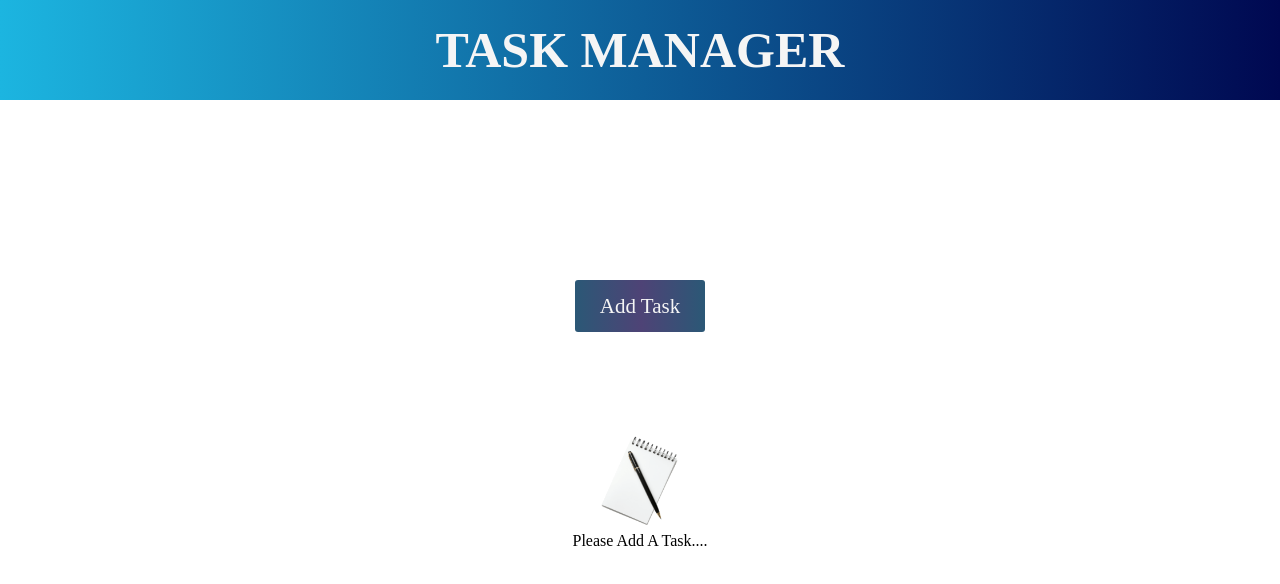
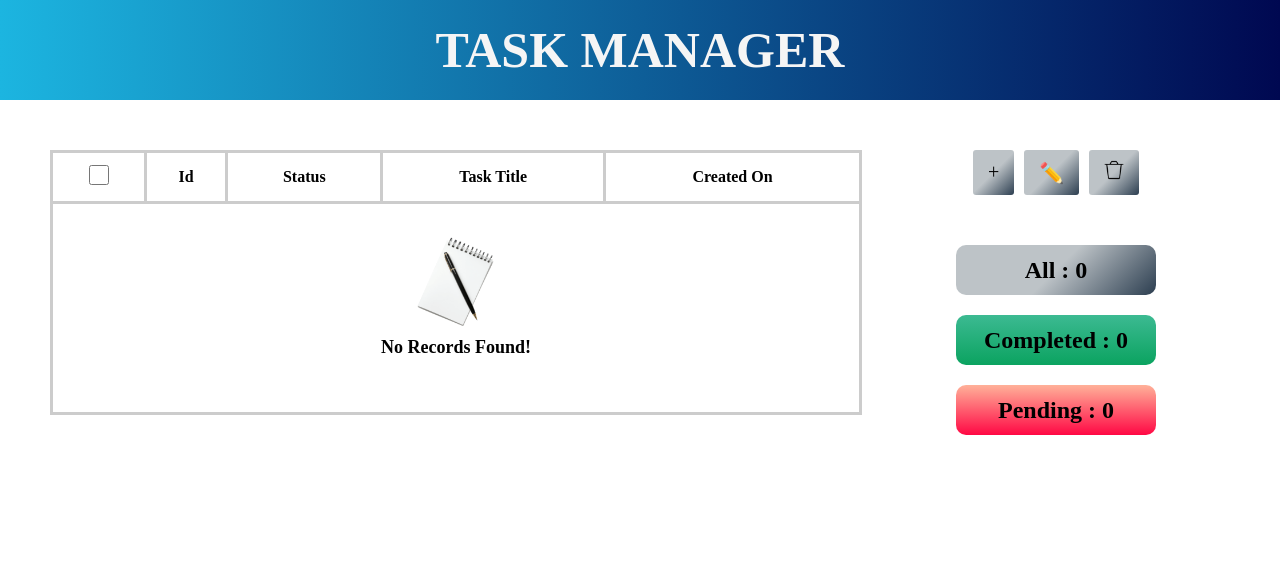
Before and after one commit to dharmraj25/task-management-app, a React (Create React App) app: page / in a window 1280 px wide. Shown: the top 584 px of the page. Built offline with nearby package versions, Linux system fonts and the light colour scheme.

Commit message:
Layout Changes

```diff
--- a/src/App.js
+++ b/src/App.js
@@ -6,6 +6,7 @@ import { useEffect, useState } from 'react';
 import { Routes, Route } from 'react-router-dom';
 import CreateTask from './App/CreateTask';
 import TaskDetails from './App/TaskDetails';
+import UpdateTask from './App/UpdateTask';
 
 function App() {
   const [taskslist, setTaskslist] = useState(() => {
@@ -70,6 +71,15 @@ function App() {
     localStorage.setItem('counter', JSON.stringify(counter));
   }, [counter]);
 
+  function handleUpdateTask(id, updatedTitle, updatedDesc){
+    setTaskslist(prev =>
+      prev.map(task =>
+        task.id === id ? {...task, title : updatedTitle, description : updatedDesc} : task
+      )
+    )
+
+  }
+
   return (
     <>
       <Header />
@@ -78,12 +88,19 @@ function App() {
         path='/'
         element={
       <>
+      <div className="page-layout">
+        <div className="left-section">
+      <TaskList taskslist={filteredTask} onSelectOne={handleSelectOne}
+       onSelectAll={handleSelectAll} />
+       </div>
+      <div className="right-section">
       <TaskInput  taskslist={taskslist}
         onDeleteTasks={handleDeleteTasks}
         filter={filter}
-        setFilter={setFilter} />
-      <TaskList taskslist={filteredTask} onSelectOne={handleSelectOne}
-       onSelectAll={handleSelectAll} />
+        setFilter={setFilter}
+        />
+      </div>
+       </div>
       </>}
       />
       <Route
@@ -94,7 +111,15 @@ function App() {
       />
       <Route
       path='/task/:id'
-      element={<TaskDetails taskslist={taskslist} onToggle={handleToggle} />}
+      element={
+      <TaskDetails taskslist={taskslist} onToggle={handleToggle} /> }
+      />
+      <Route
+      path='/task/Update/:id'
+      element={
+        <UpdateTask onUpdate={handleUpdateTask} taskslist={taskslist}
+        onToggle={handleToggle} />
+      }
       />
       </Routes>
     </>
--- a/src/App/TaskDetails.jsx
+++ b/src/App/TaskDetails.jsx
@@ -13,8 +13,6 @@ export default function TaskDetails({taskslist, onToggle}) {
 
     return (
         <>
-        <p className="detailpara">Mark Task As Completed : <input type="checkbox" className="checkbox"
-        checked={task.status}  onChange={() => onToggle(task.id)} /></p>
         <div className="taskdetails">
         <div>
         <label>Task Name : </label>
@@ -22,14 +20,16 @@ export default function TaskDetails({taskslist, onToggle}) {
         </div>
         <div>
         <label>Task Details : </label>
-        <span>{task.description}</span>
+        <p>{task.description}</p>
         </div>
         <div>
         <label>Created On : </label>
         <span>{task.createdOn}</span>
         </div>
-        <div>
+        <p className="detailpara">Task Status : {task.status ? 'Completed' : 'Pending'}</p>
+        <div className="detailbtn-container">
         <Button onClick={() => navigate('/')}>Back</Button>
+        <Button onClick={() => navigate(`/task/Update/${task.id}`)}>Edit</Button>
         </div>
         </div>
         </>
--- a/src/App/TaskInput.jsx
+++ b/src/App/TaskInput.jsx
@@ -1,34 +1,42 @@
-import Button from "./Button";
 import { useNavigate } from "react-router-dom";
 import Trash from "../App/Trash.png";
 
 export default function TaskInput({ taskslist, onDeleteTasks, filter, setFilter }) {
+    const selectedTask = taskslist.filter(task => task.selected)
+    const canEdit = selectedTask.length === 1;
 
     const navigate = useNavigate();
 
 
     return (
         <>
-            <div className="button-container">
-                {taskslist.length > 0 &&
-                    <select className="select" value={filter}
-                        onChange={(event) => setFilter(event.target.value)}>
-                        <option value='All'>All</option>
-                        <option value='Completed'>Completed {taskslist.filter(task => task.status).length}</option>
-                        <option value='Pending'>Pending {taskslist.filter(task => !task.status).length}</option>
-                    </select>}
-                <span className="inputbtn-container">
-                    {taskslist.length > 0 && <>
-                    <button onClick={() => navigate('/task/new')} className='inputbtn' title="Add Task" >+</button>
-                        <button className='inputbtn' title="Edit Task">✏️</button>
-                        <button onClick={onDeleteTasks} title="Delete Task"
-                            disabled={!taskslist.some(task => task.selected)} className='inputbtn'>
-                            <img src={Trash} alt="Delete Button" className="trash" /></button>
-                    </>
-                    }
-                </span>
-            </div>
+        <div className="inputbtn-container">
+        <button onClick={() => navigate('/task/new')} className='inputbtn' title="Add Task" >+</button>
+        <button className='inputbtn' title={canEdit ? 'Edit Task' : 'Select One Task To Edit'}
+        disabled={!canEdit} onClick={() => navigate(`/task/Update/${selectedTask[0].id}`)}
+         >✏️</button>
+        <button onClick={onDeleteTasks} title="Delete Task"
+        disabled={!taskslist.some(task => task.selected)} className='inputbtn'>
+        <img src={Trash} alt="Delete Button" className="trash" /></button>
+        </div>
+        <div className="card-container">
+        <div className="all-card">
+        <h2 onClick={() => setFilter('All')}>All : {taskslist.length}</h2>
+        </div>
+        <div className="complete-card">
+        <h2 onClick={() => setFilter('Completed')}>Completed : {taskslist.filter(task => task.status).length}</h2>
+        </div>
+        <div className="pending-card">
+        <h2 onClick={() => setFilter('Pending')}>Pending : {taskslist.filter(task => !task.status).length}</h2>
+        </div>
+        </div>
         </>
 
     );
 }
+// <select className="select" value={filter}
+//         onChange={(event) => setFilter(event.target.value)}>
+//             <option value='All'>All</option>
+//             <option value='Completed'>Completed {taskslist.filter(task => task.status).length}</option>
+//             <option value='Pending'>Pending {taskslist.filter(task => !task.status).length}</option>
+//         </select>
--- a/src/App/TaskList.jsx
+++ b/src/App/TaskList.jsx
@@ -1,6 +1,5 @@
 import Notes from "../App/Notes.png";
 import { Link } from "react-router-dom";
-import Button from "./Button";
 import { useNavigate } from "react-router-dom";
 
 export default function TaskList({ taskslist, onSelectAll, onSelectOne }) {
@@ -9,11 +8,6 @@ export default function TaskList({ taskslist, onSelectAll, onSelectOne }) {
 
     return (
         <>
-        {taskslist.length === 0 && <div className="else-container">
-        <Button onClick={() => navigate('/task/new')} className='crttaskbtn firstAddbtn'>Add Task</Button>
-        <img className="notesimage" src={Notes} alt="Notes Image" />
-        <p>Please Add A Task....</p></div>}
-        {taskslist.length > 0 &&
         <div className="table-container">
         <table className="table">
         <thead>
@@ -29,6 +23,18 @@ export default function TaskList({ taskslist, onSelectAll, onSelectOne }) {
         </thead>
 
         <tbody>
+        {taskslist.length === 0 && <>
+        <tr>
+        <td colSpan={5}>
+            <div className="no-records">
+                <img src={Notes} alt="Notes" className="notesimage" />
+            </div>
+            <div className="no-records-text">
+                No Records Found!
+            </div>
+        </td>
+        </tr>
+        </>}
         {taskslist.map((task) => (
         <tr key={task.id}>
         <td><input type="checkbox" className="checkbox" checked={!!task.selected}
@@ -42,7 +48,7 @@ export default function TaskList({ taskslist, onSelectAll, onSelectOne }) {
         ))}
         </tbody>
         </table>
-        </div>}
+        </div>
         </>
     );
 }
--- /dev/null
+++ b/src/App/UpdateTask.jsx
@@ -0,0 +1,53 @@
+import { useParams, useNavigate } from "react-router-dom";
+import { useState, useEffect } from "react";
+import Button from "./Button";
+
+
+export default function UpdateTask({onUpdate, taskslist, onToggle}) {
+    const {id} = useParams();
+    const navigate = useNavigate();
+    const task = taskslist.find(task => task.id === Number(id));
+
+    const [taskName, setTaskName] = useState('');
+    const [description, setDescription] = useState('');
+
+    useEffect(() => {
+        if (task){
+            setTaskName(task.title);
+            setDescription(task.description)
+        }
+    }, [task])
+
+
+
+    return (
+        <>
+        <div className="crttask">
+        <div className="crttaskinput">
+        <label>Task Name : </label>
+        <div className="input-wrapper">
+        <input type="text" placeholder="Enter Name"  value={taskName}
+        onChange={((event) => setTaskName(event.target.value))}/>
+        </div>
+        </div>
+        <div className="crttaskinput">
+        <label className="txtarea">Description : </label>
+        <div className="input-wrapper">
+        <textarea placeholder="Enter Description" value={description}
+        onChange={(event) => setDescription(event.target.value)}></textarea>
+        </div>
+        </div>
+        <div className="update-text">
+        <p>Mark Task as Completed : </p>
+        <input type="checkbox" className="update-checkbox" checked={task.status}
+        onChange={() => onToggle(task.id)} /></div>
+        <div className="crttaskbtn-container">
+        <Button className='crttaskbtn' onClick={() => navigate('/')}>Back</Button>
+        <Button className='crttaskbtn' onClick={() => {onUpdate(Number(id), taskName, description)
+        navigate('/')
+        }}>Update</Button>
+        </div>
+        </div>
+        </>
+    );
+}
--- a/src/index.css
+++ b/src/index.css
@@ -15,40 +15,27 @@
 }
 
 .button {
-  background : linear-gradient(to right, #2b5876 0%, #4e4376  51%, #2b5876  100%);
-  color : whitesmoke;
+  background : linear-gradient(135deg, #bdc3c7 50%, #2c3e50 100%);
+  color : black;
   border-radius: 3px;
   border: none;
   padding: 10px;
   font-family: 'Copperplate Gothic Light';
   font-size: 15px;
   cursor: pointer;
-  height: 52px;
+  height: 54px;
 
 }
 
 .button-container {
-  display: flex;
-  justify-content: center;
-  gap: 10px;
-  margin-top: 80px;
-  margin-left: 90px;
-}
-
-.input {
-  border: 2px solid #ccc;
-  border-radius: 5px;
-  padding: 10px;
-  font-family: 'Copperplate Gothic Light';
-  font-size: 15px;
-  width: 300px;
-  height: 30px;
+  justify-content: flex-end;
+  margin-right: 0;
 }
 
 .table {
  border: 2px solid #ccc;
  border-collapse: collapse;
- width: 800px;
+ width: 100%;
 }
 
 th, td{
@@ -61,10 +48,8 @@ th, td{
 
 .table-container {
   display: flex;
-  justify-content: center;
-  margin-top: 50px;
-  margin-left: 100px;
-  margin-bottom: 50px;
+  justify-content: start;
+  margin: 0;
 }
 
 .else-container {
@@ -98,7 +83,6 @@ th, td{
   padding: 10px;
   font-family: 'Copperplate Gothic Light';
   font-size: 15px;
-  width: fit-content;
   height: 53px;
 }
 
@@ -107,8 +91,8 @@ th, td{
   font-family: 'Copperplate Gothic Light';
   font-size: 20px;
   font-weight: bold;
-  margin-top: 20px;
-  text-align: center;
+  margin-left: 10px;
+  margin-top: 2px;
 }
 
 .button:disabled {
@@ -117,32 +101,31 @@ th, td{
 
 .crttask{
   display: flex;
+  justify-content: space-between;
   flex-direction: column;
-  margin-top: 50px;
-  gap: 50px;
-  font-family: 'Copperplate Gothic Light';
+  gap: 40px;
+  padding: 20px;
 }
 
 .crttaskinput{
-  display: flex;
-  align-items: center;
-  gap: 20px;
-  margin-left: 500px;
+ display: grid;
+ align-items: start;
+ grid-template-columns: 150px 1fr;
 }
 
 .crttask label{
+  font-family: 'Copperplate Gothic Light';
+  font-size: 18px;
   font-weight: bold;
-  font-size : 20px;
-  width: 150px;
 }
 
 .crttask input{
-   border: 2px solid #ccc;
+  border: 2px solid #ccc;
   border-radius: 5px;
   padding: 10px;
   font-family: 'Copperplate Gothic Light';
   font-size: 15px;
-  width: 300px;
+  max-width: 300px;
   height: 25px;
 }
 
@@ -152,21 +135,20 @@ th, td{
   padding: 10px;
   font-family: 'Copperplate Gothic Light';
   font-size: 15px;
-  width: 400px;
+  width: 100%;
+  max-width: 400px;
   height: 200px;
-  vertical-align: middle;
 }
 
 .crttaskbtn{
- background : linear-gradient(to right, #2b5876 0%, #4e4376  51%, #2b5876  100%);
-  color : whitesmoke;
-  border-radius: 3px;
-  border: none;
-  padding: 10px 25px;
-  font-family: 'Copperplate Gothic Light';
-  font-size: 21px;
-  cursor: pointer;
-  height: 52px;
+background : linear-gradient(135deg, #bdc3c7 50%, #2c3e50 100%);
+color : black;
+border-radius: 3px;
+border: none;
+padding: 15px 20px;
+font-size: 18px;
+font-family: 'Copperplate Gothic Light';
+font-weight: bold;
 }
 
 .inputbtn:disabled{
@@ -174,37 +156,34 @@ th, td{
 }
 
 .crttaskbtn-container{
-display: flex;
-align-items: center;
-justify-content: center;
-margin-top: 60px;
-gap: 350px;
-margin-left: 50px;
+  display: flex;
+  justify-content: start;
+  gap: 360px;
+  margin-top: 3px;
 }
 
 .taskdetails{
   display: flex;
   flex-direction: column;
-  margin-top: 50px;
-  gap: 50px;
   font-family: 'Copperplate Gothic Light';
-  align-items: center;
-  justify-content: center;
+  padding: 20px;
+  gap: 40px;
+  font-size: 18px;
+  max-width: 600px;
+  line-height: 1.6;
 }
 
 .taskdetails label{
  font-weight: bold;
- font-size: 18px;
+ font-size: 20px;
 }
 
 .detailpara{
   font-family: 'Copperplate Gothic Light';
   font-size: 13px;
+  display: flex;
+  align-items: center;
   font-weight: bold;
-  display: flex;
-  vertical-align: middle;
-  margin-left: 300px;
-  margin-top: 50px;
   gap: 10px;
 }
 
@@ -213,10 +192,61 @@ margin-left: 50px;
   height: 20px;
 }
 
+.detailbtn-container{
+  display: flex;
+  justify-content: start;
+  gap: 100px;
+  margin-top: 3px;
+}
+
+.card-container{
+  display: flex;
+  flex-direction: column;
+  gap: 20px;
+  font-family: 'Copperplate Gothic Light';
+  margin-top: 20px;
+}
+
+.all-card{
+ background : linear-gradient(135deg, #bdc3c7 50%, #2c3e50 100%);
+  min-height: 50px;
+  border: none;
+  border-radius: 10px;
+  min-width: 200px;
+  display: flex;
+  justify-content: center;
+  align-items: center;
+  cursor: pointer;
+}
+
+.complete-card{
+  background-image: linear-gradient(to top, #0ba360 0%, #3cba92 100%);
+  min-height: 50px;
+  border: none;
+  border-radius: 10px;
+  min-width: 200px;
+  display: flex;
+  justify-content: center;
+  align-items: center;
+  cursor: pointer;
+}
+
+.pending-card{
+  background-image: linear-gradient(to top, #ff0844 0%, #ffb199 100%);
+  min-height: 50px;
+  border: none;
+  border-radius: 10px;
+  min-width: 200px;
+  display: flex;
+  justify-content: center;
+  align-items: center;
+  cursor: pointer;
+}
+
 .inputbtn-container{
   display: flex;
+  justify-content: center;
   gap: 10px;
-  margin-left: 500px;
 }
 
 .inputbtn{
@@ -224,12 +254,15 @@ margin-left: 50px;
   color : black;
   border-radius: 3px;
   border: none;
-  padding: 5px 10px;
+  padding: 8px 15px;
   font-family: 'Copperplate Gothic Light';
   font-size: 20px;
   cursor: pointer;
-  height: 40px;
-  gap: 10px;
+  height: 45px;
+}
+
+.inputbtn:hover{
+  background : darkgrey;
 }
 
 .trash{
@@ -240,3 +273,60 @@ margin-left: 50px;
 .firstAddbtn{
   margin-bottom: 100px;
 }
+
+.no-records-text{
+  font-family: 'Copperplate Gothic Light';
+  font-size: 18px;
+  font-weight: bold;
+  color: black;
+  margin-bottom: 50px;
+}
+
+.no-records{
+  margin-top: 25px;
+}
+
+.update-text {
+  display: flex;
+  align-items: center;
+  justify-content: flex-start;
+  gap: 8px;
+  font-family: 'Copperplate Gothic Light';
+  font-size: 15px;
+  font-weight: bold;
+}
+
+.update-text p {
+  margin: 0;
+}
+
+.update-checkbox {
+  width: 20px;
+  height: 20px;
+  margin: 0;
+}
+
+.page-layout {
+  display: flex;
+  gap: 20px;
+  padding: 50px;
+}
+
+.left-section {
+  flex: 7;
+  overflow-x: auto;
+}
+
+.right-section {
+  flex: 3;
+  display: flex;
+  flex-direction: column;
+  align-items: center;
+  gap: 30px;
+}
+
+@media (max-width: 900px) {
+  .page-layout {
+    flex-direction: column;
+  }
+}
```
Also changed, not shown: src/App/CreateTask.jsx (+15 -8 lines).
